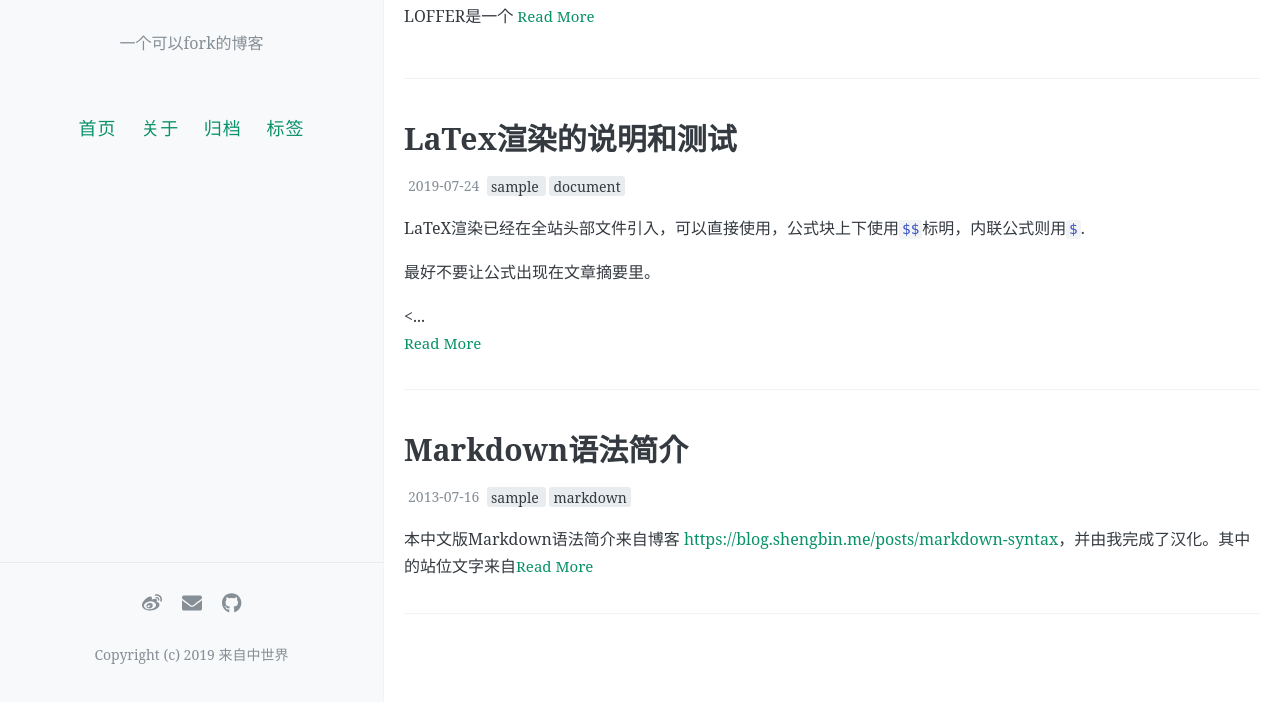
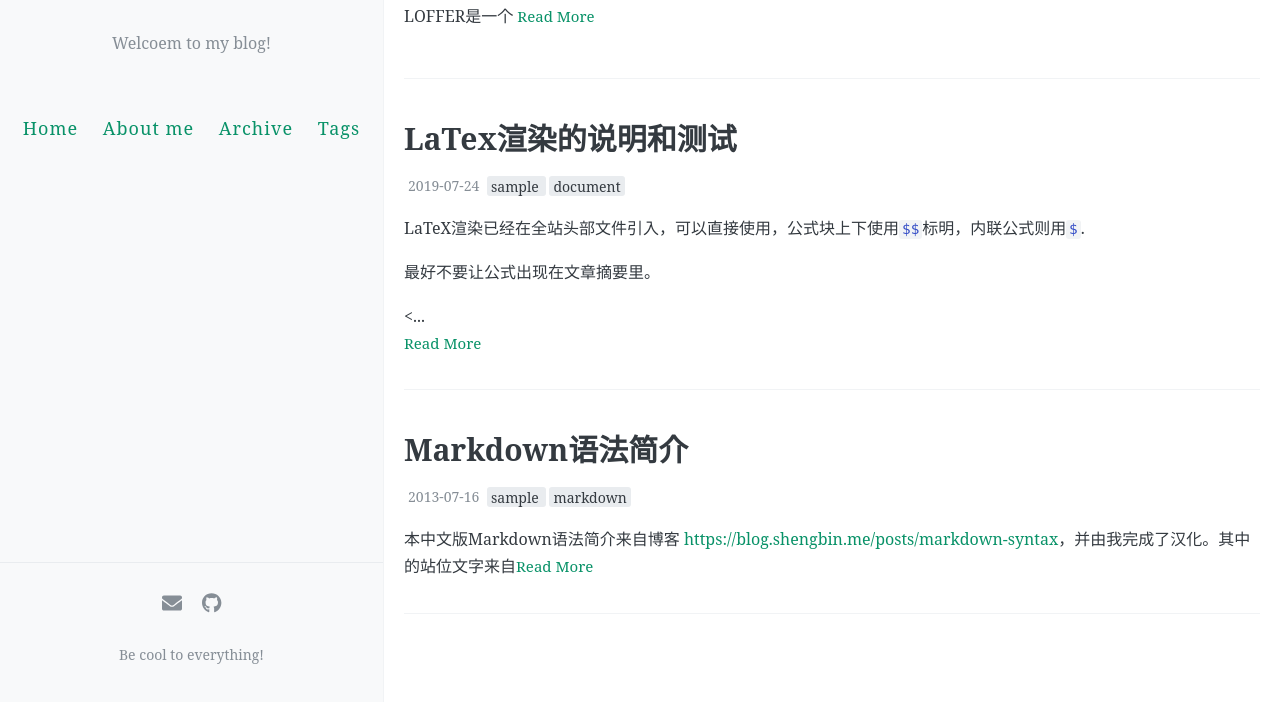
Before and after one commit to kenanxiao0118/Blogs, a Jekyll site: the page built from index.html, in a window 1280 px wide and 1037 px high. Shown: the part 335-1037 px from the top of the window. Built offline with Jekyll 4.4.1, drawn with Linux system fonts in a browser that asks for light colours; the list of posts is cut into pages by our own code; comment, search, counter and statistics services are not loaded.

Commit message:
Update _config.yml

```diff
--- a/_config.yml
+++ b/_config.yml
@@ -7,8 +7,8 @@
 # 井号后面的文字是说明文档，不会被程序读取。
 
 # 描述/签名
-name: LOFFER
-description: 一个可以fork的博客
+name: Kenan Xiao
+description: Welcoem to my blog!
 
 # 输入你的网站域名（如果你没有添加自己的域名，而是直接用GitHub pages分配的域名的话可以省略）
 url:
@@ -16,7 +16,7 @@ url:
 # 添加你的博客的二级域名，一般来说是你的repository名
 # 如果你的博客的URL是：(http://yourusername.github.io/repository-name)
 # 那么就写成 "/repository-name"
-baseurl: /LOFFER
+baseurl: /Blogs
 
 
 #
@@ -32,13 +32,13 @@ favicon: https://raw.githubusercontent.com/FromEndWorld/LOFFER/master/images/fav
 
 # 菜单中的按钮
 navigation:
-  - name: 首页
+  - name: Home
     url: /
-  - name: 关于
+  - name: About me
     url: /about
-  - name: 归档
+  - name: Archive
     url: /archive
-  - name: 标签
+  - name: Tags
     url: /tags
 
 # 每页的文章数
@@ -49,13 +49,13 @@ excerpt_separator: <!-- more -->
 
 # 你的社交网络链接，它们会作为图标出现在你的网站页脚中，可选填写
 footer-links:
-  weibo: frommidworld #请输入你的微博个性域名 https://www.weibo.com/<thispart>
+  weibo: #frommidworld #请输入你的微博个性域名 https://www.weibo.com/<thispart>
   behance: # https://www.behance.net/<>
   dribbble: # https://dribbble.com/<>
-  email: fromendworld@outlook.com
+  email: kzx0010@auburn.edu
   facebook: #https://www.facebook.com/<>
   flickr: #https://www.flickr.com/<>
-  github: FromEndWorld/loffer #https://github.com/<>
+  github: kenanxiao0118 #https://github.com/<>
   instagram: #https://instagram.com/<>
   linkedin: #https://www.linkedin.com/in/<>
   pinterest: #https://www.pinterest.com/<>
@@ -66,14 +66,14 @@ footer-links:
   youtube: # channel/<your_long_string> or user/<user-name>
 
 # 站点页脚的文字
-footer-text: Copyright (c) 2019 来自中世界
+footer-text: Be cool to everything!
 
 #
 # 评论，注意，请不要同时添加多种不同的评论区
 #
 
 # 输入Disqus shortname，即可添加评论区
-disqus: loffer #shortname
+disqus: #loffer #shortname
 
 # 输入Gitalk相关设定，即可添加评论区，具体请看教程
 gitalk:
```
